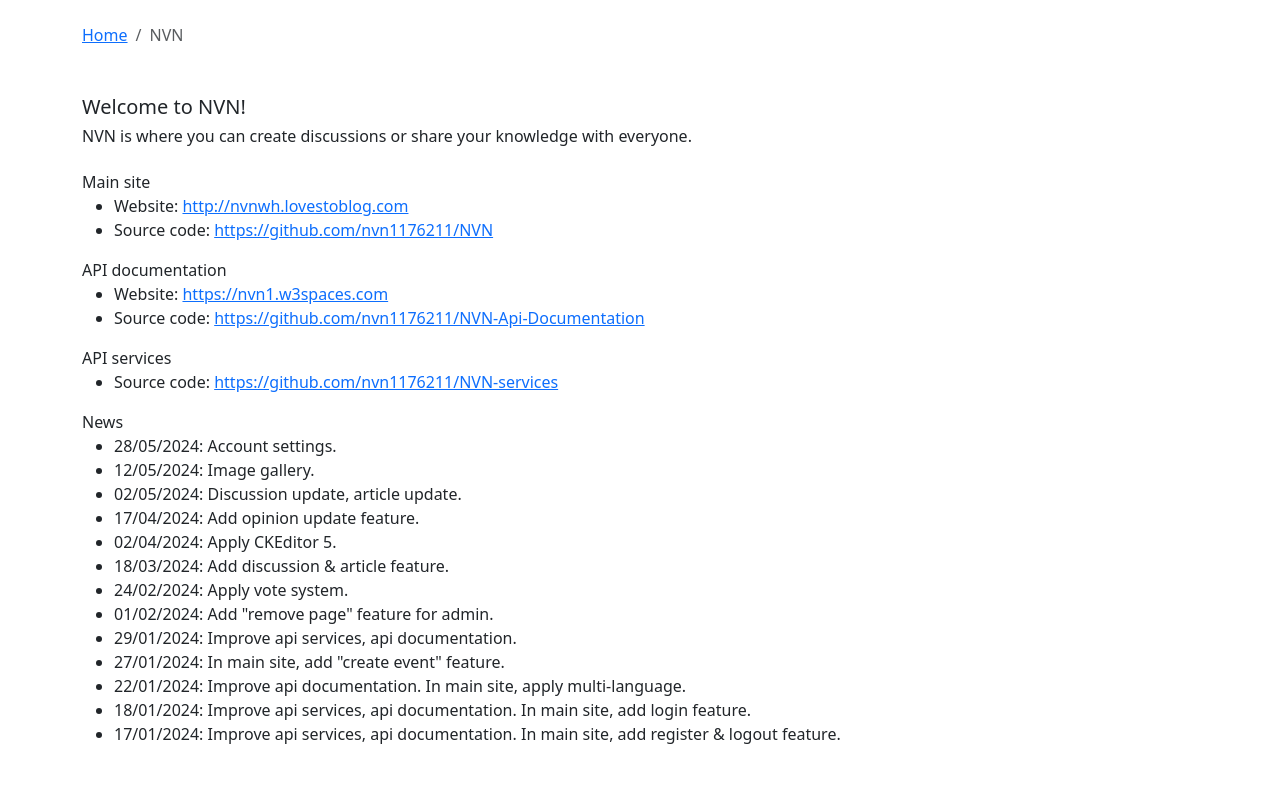
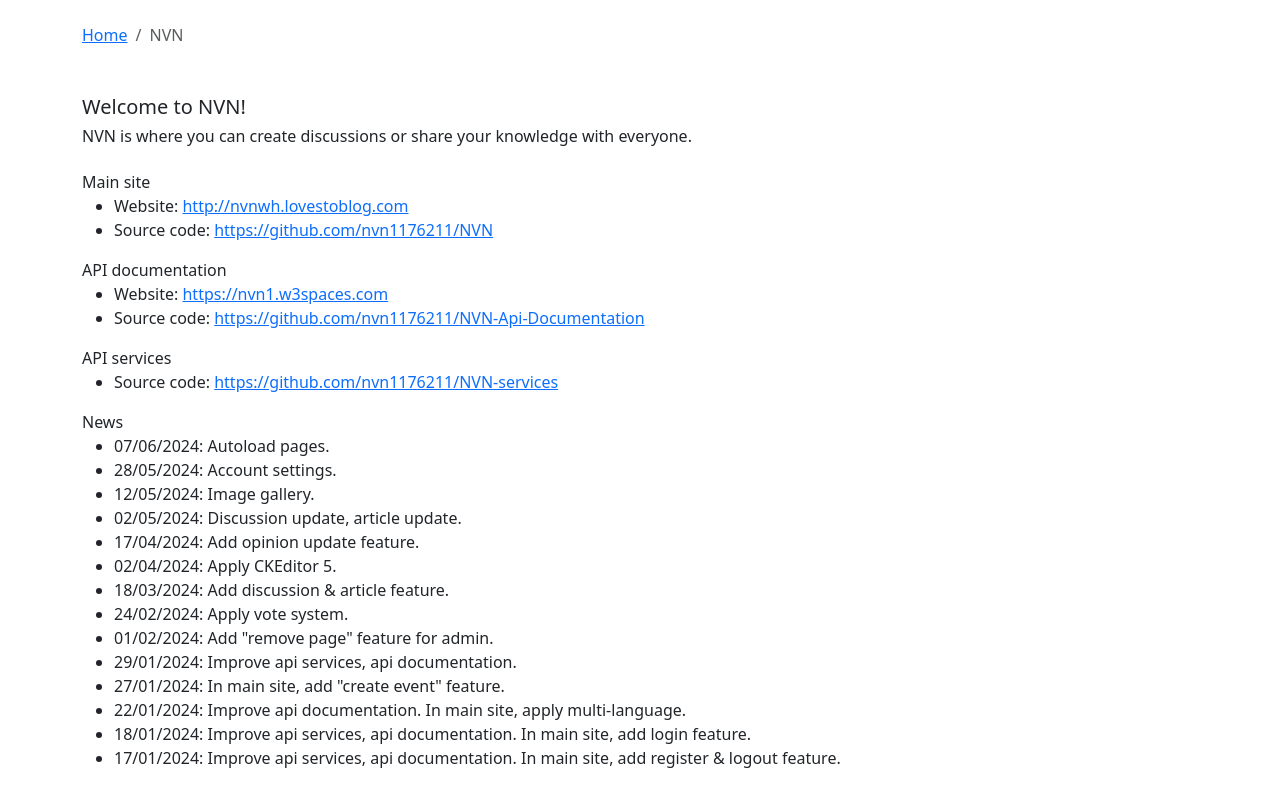
Before and after one commit to nvn1176211/nvn_showcase, a plain HTML site: page wh.html in a window 1280 px wide. Shown: the part 89-875 px from the top of the page. Before the commit the page ends 851 px from the top, so only its background shows below. Drawn offline with nearby package versions, Linux system fonts and the light colour scheme.

Commit message:
update news

```diff
--- a/wh.html
+++ b/wh.html
@@ -67,6 +67,9 @@
     <div>
         <div>News</div>
         <ul>
+            <li>
+                <span>07/06/2024: Autoload pages.</span>
+            </li>
             <li>
                 <span>28/05/2024: Account settings.</span>
             </li>
```
